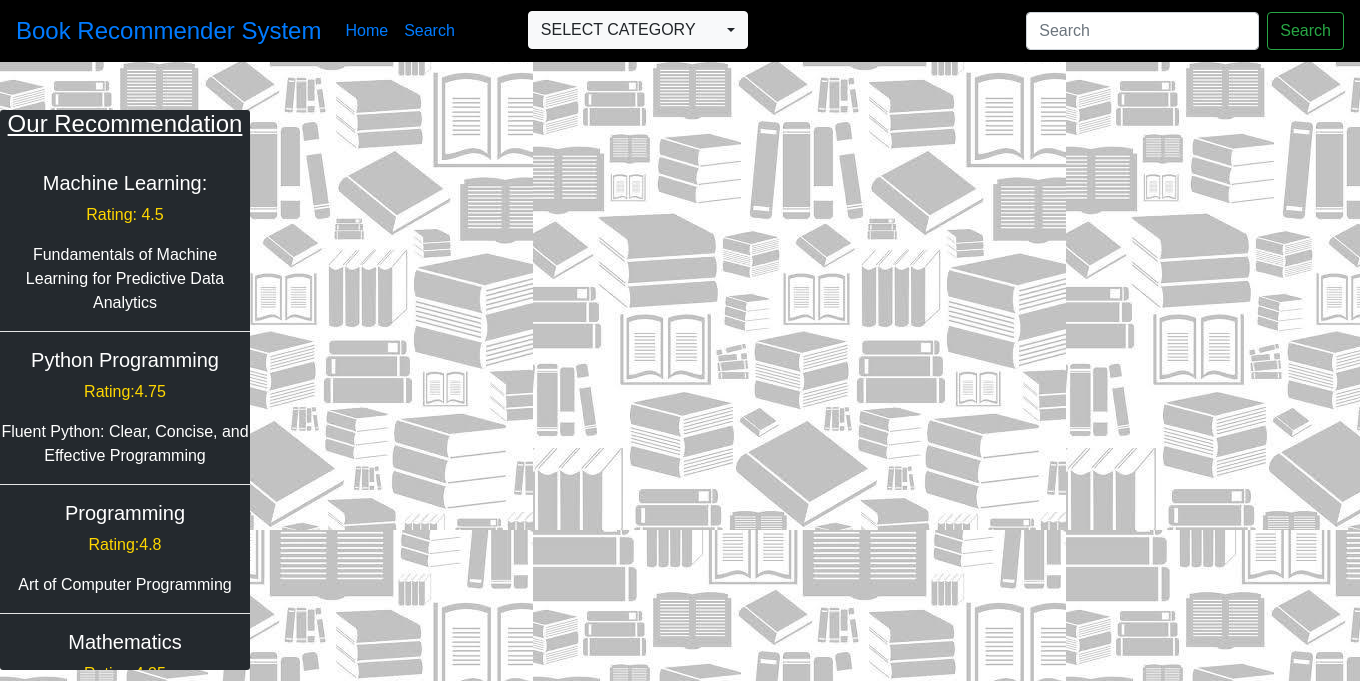
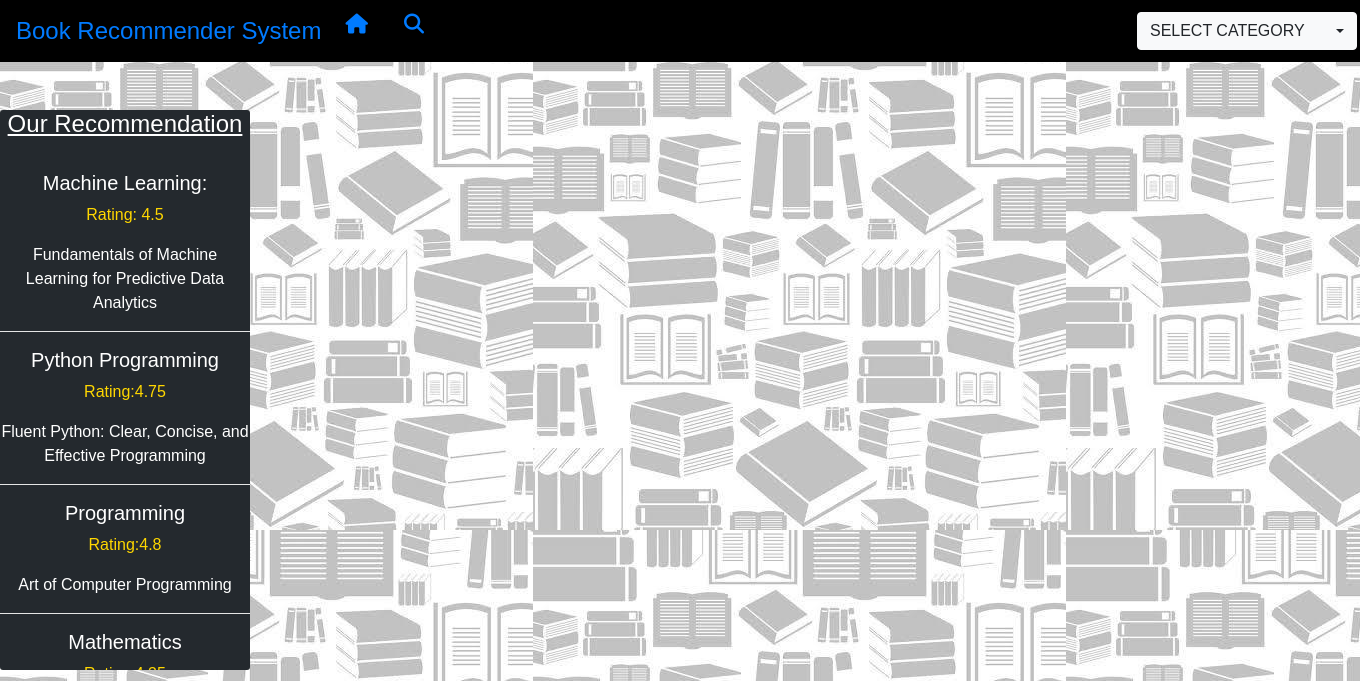
Before and after one commit to Pratik-sys/book-recommender, a Flask app: page / in a window 1360 px wide. Shown: the top 681 px of the page. Run offline with Flask 2, Linux system fonts and the light colour scheme; some libraries are stand-ins or nearby versions; some web fonts are replaced.

Commit message:
Add fab icons and remove the search bar
Signed-off-by: Pratik-Sys <pithore.pratik@gmail.com>

```diff
--- a/bookrecommender/templates/home.html
+++ b/bookrecommender/templates/home.html
@@ -111,14 +111,17 @@
   <div class="collapse navbar-collapse" id="navbarSupportedContent">
     <ul class="navbar-nav mr-auto">
       <li class="nav-item active">
-        <a class="nav-link" href="{{url_for('display')}}">Home</a>
+        <a href="{{url_for('display')}}">
+          <i class="fas fa-home fa-lg nav-link"></i>
       </li>
       <li class="nav-item">
-        <a class="nav-link" href="{{url_for('search')}}">Search</a>
+        <a href="{{url_for('search')}}">
+          <i class="fas fa-search fa-lg nav-link"  style="margin-left: 20px;"></i>
+        </a>
       </li>
       <li class="nav-item dropdown">
           <form method="POST" action="">
-              <div class="row" style="padding-left:5rem;">
+              <div class="row" style="padding-left:45rem;">
               <select class="selectpicker" id="catdrop" name="catdrop" onchange="this.form.submit()">
                 <option>SELECT CATEGORY</option>
                 <option>Machine Learning</option>
@@ -135,10 +138,6 @@
             </form>
       </li>
     </ul>
-    <form class="form-inline my-2 my-lg-0">
-      <input class="form-control mr-sm-2" type="search" placeholder="Search" aria-label="Search">
-      <button class="btn btn-outline-success my-2 my-sm-0" type="submit">Search</button>
-    </form>
   </div>
 </nav>
 
```
